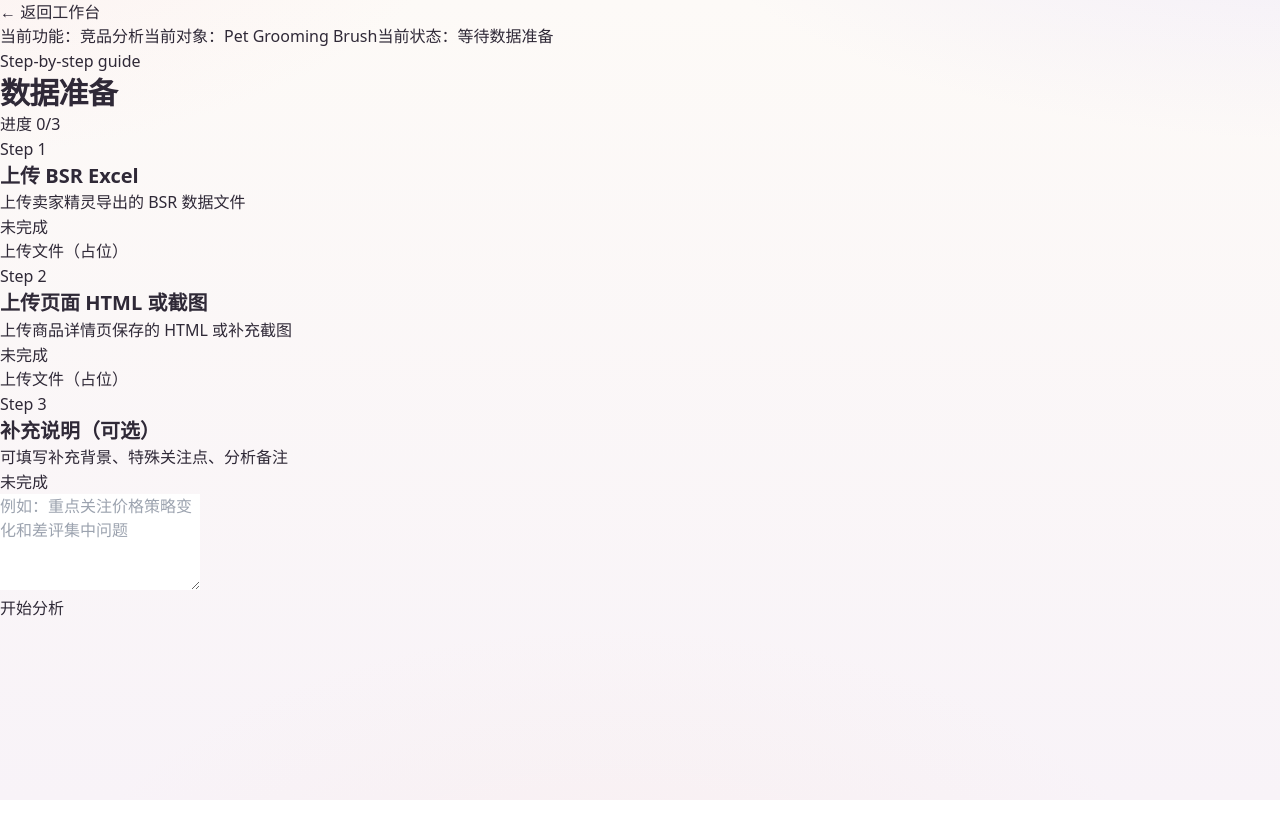
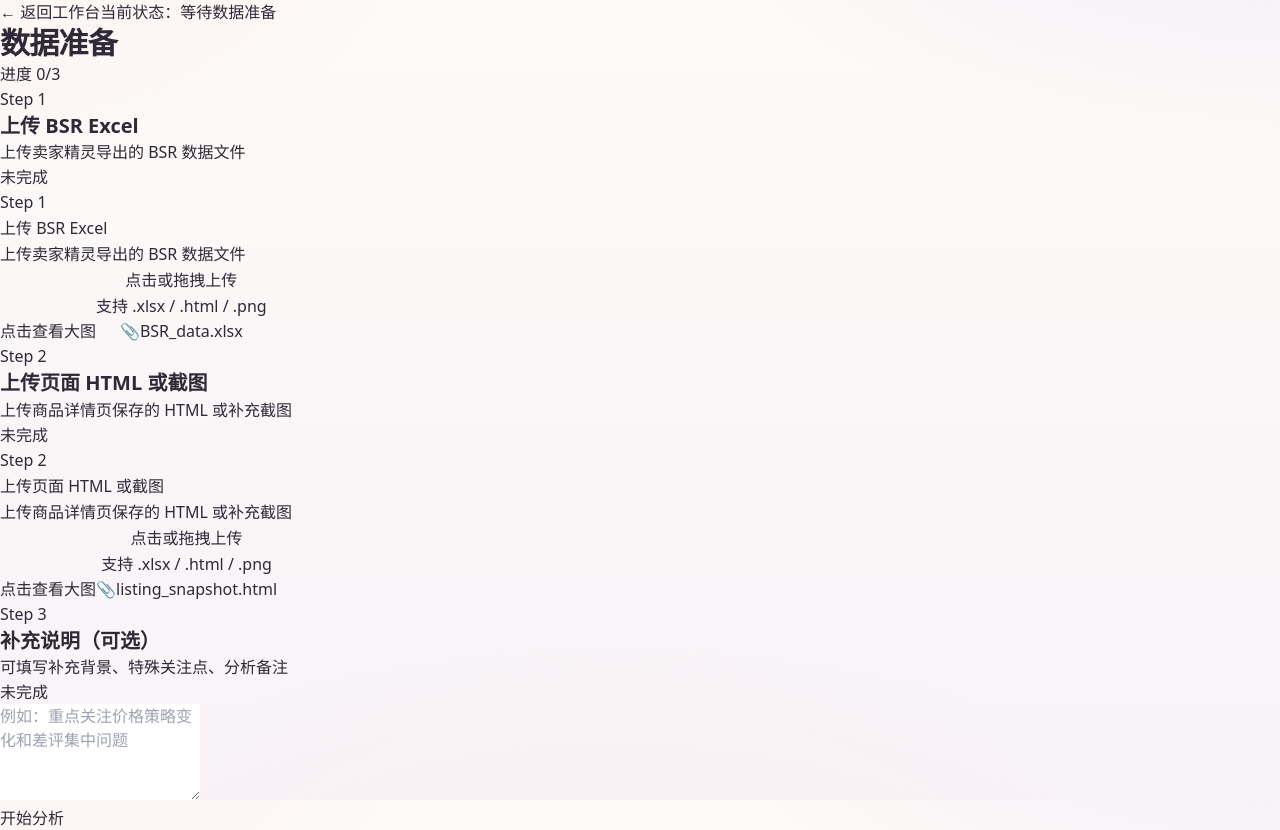
Before and after one commit to Adsel-sudo/Market-Competitor-Analysis-Platform, a Next.js app in the folder frontend/: page /data-prep in a window 1280 px wide. Before the commit the page ends 800 px from the top, so only its background shows below. Built offline with nearby package versions, Linux system fonts and the light colour scheme.

Commit message:
feat(frontend): restyle workspace and data preparation layouts

```diff
--- a/frontend/components/data-preparation/data-preparation-page.tsx
+++ b/frontend/components/data-preparation/data-preparation-page.tsx
@@ -5,6 +5,7 @@ import { useRouter } from "next/navigation";
 
 import { GlassCard, PageShell, PrimaryButton, SectionContainer, SecondaryButton } from "@/components/common";
 import { StepCard } from "@/components/data-preparation/step-card";
+import { cn } from "@/components/ui/utils";
 import { dataPreparationStepsMock } from "@/mocks/data-preparation.mock";
 
 type DataPreparationPageProps = {
@@ -35,27 +36,37 @@ export function DataPreparationPage({ moduleName, targetObject }: DataPreparatio
   };
 
   return (
-    <PageShell>
-      <SectionContainer className="max-w-5xl space-y-5">
-        <header className="glass-card flex flex-wrap items-center justify-between gap-3 px-6 py-3.5">
+    <PageShell className="px-5 pt-3 lg:px-8 lg:pt-4 xl:px-12">
+      <SectionContainer className="space-y-4">
+        <header className="glass-card mx-auto flex w-full max-w-[1360px] items-center justify-between rounded-[30px] px-6 py-3 lg:px-8">
           <SecondaryButton onClick={() => router.push("/")}>← 返回工作台</SecondaryButton>
-          <div className="flex flex-wrap items-center gap-2 text-xs text-secondary">
-            <span className="rounded-full bg-white/70 px-2.5 py-1">当前功能：{moduleName}</span>
-            <span className="rounded-full bg-white/70 px-2.5 py-1">当前对象：{targetObject}</span>
-            <span className="rounded-full bg-[color:var(--accent-secondary)] px-2.5 py-1 text-[color:var(--accent-primary)]">
+          <span className="rounded-full bg-[color:var(--accent-secondary)] px-2.5 py-1 text-xs text-[color:var(--accent-primary)]">
             当前状态：等待数据准备
           </span>
-          </div>
         </header>
 
-        <GlassCard className="space-y-6 p-6">
-          <div className="flex items-center justify-between">
-            <div>
-              <p className="text-sm text-secondary">Step-by-step guide</p>
-              <h1 className="mt-1 text-2xl">数据准备</h1>
-            </div>
+        <GlassCard className="mx-auto w-full max-w-[1820px] space-y-6 p-6 lg:p-8">
+          <div className="flex items-start justify-between">
+            <h1 className="text-[42px] leading-none">数据准备</h1>
             <span className="rounded-full bg-white/70 px-3 py-1 text-xs text-secondary">进度 {completedCount}/3</span>
           </div>
+
+          <div className="grid gap-5 lg:grid-cols-[74px_minmax(0,1fr)]">
+            <aside className="hidden lg:flex lg:justify-center">
+              <div className="relative mt-2 flex h-full min-h-[520px] w-10 items-start justify-center">
+                <div className="h-full w-[4px] rounded-full bg-[#d8d2e0]" />
+                <div className="absolute left-1/2 top-5 h-5 w-5 -translate-x-1/2 rounded-full border-4 border-white bg-[color:var(--accent-primary)] shadow-[0_0_0_4px_rgba(117,102,216,0.2)]" />
+                {steps.slice(1).map((_, index) => (
+                  <div
+                    key={index}
+                    className={cn(
+                      "absolute left-1/2 h-3 w-3 -translate-x-1/2 rounded-full",
+                      index === 0 ? "top-[35%] bg-[#c7bfce]" : "top-[67%] bg-[#c7bfce]",
+                    )}
+                  />
+                ))}
+              </div>
+            </aside>
 
             <div className="space-y-3">
               {steps.map((step, index) => (
@@ -69,6 +80,7 @@ export function DataPreparationPage({ moduleName, targetObject }: DataPreparatio
                 />
               ))}
             </div>
+          </div>
 
           <div className="pt-1">
             <PrimaryButton onClick={jumpToPage3}>开始分析</PrimaryButton>
--- a/frontend/components/data-preparation/step-card.tsx
+++ b/frontend/components/data-preparation/step-card.tsx
@@ -1,5 +1,8 @@
+"use client";
+
+import { useMemo, useState } from "react";
+
 import { cn } from "@/components/ui/utils";
-import { SecondaryButton } from "@/components/common";
 import type { DataPreparationStep } from "@/mocks/data-preparation.mock";
 
 type StepCardProps = {
@@ -11,7 +14,16 @@ type StepCardProps = {
 };
 
 export function StepCard({ index, step, note, onToggleComplete, onNoteChange }: StepCardProps) {
+  const [showPreview, setShowPreview] = useState(false);
+
+  const previewTitle = useMemo(() => {
+    if (step.id === "step-1") return "BSR 参考图";
+    if (step.id === "step-2") return "HTML/截图参考图";
+    return "说明参考图";
+  }, [step.id]);
+
   return (
+    <>
       <article
         className={cn(
           "surface-card rounded-2xl p-5 transition",
@@ -37,10 +49,34 @@ export function StepCard({ index, step, note, onToggleComplete, onNoteChange }:
         </div>
 
         {step.type === "upload" ? (
-        <div className="mt-4">
-          <SecondaryButton onClick={() => onToggleComplete(step.id)}>
-            {step.completed ? "重新上传（占位）" : "上传文件（占位）"}
-          </SecondaryButton>
+          <div className="mt-4 grid items-center gap-4 rounded-2xl bg-white/45 p-4 lg:grid-cols-[minmax(220px,1fr)_minmax(280px,1.2fr)_minmax(250px,0.9fr)]">
+            <div>
+              <p className="text-xs font-medium uppercase tracking-wide text-secondary">Step {index + 1}</p>
+              <p className="mt-1 text-xl font-semibold text-primary">{step.title}</p>
+              <p className="mt-2 text-sm text-secondary">{step.description}</p>
+            </div>
+
+            <button
+              type="button"
+              onClick={() => setShowPreview(true)}
+              className="group relative mx-auto flex h-28 w-full max-w-[360px] items-center justify-center overflow-hidden rounded-xl bg-[linear-gradient(135deg,#f3efff_0%,#ebe5ff_100%)]"
+            >
+              <div className="h-[78%] w-[86%] rounded-lg bg-[linear-gradient(180deg,#ffffff_0%,#f4f0ff_100%)]" />
+              <span className="absolute bottom-2 text-xs text-secondary transition group-hover:text-primary">点击查看大图</span>
+            </button>
+
+            <button
+              type="button"
+              onClick={() => onToggleComplete(step.id)}
+              className="flex min-h-[130px] w-full flex-col justify-center rounded-xl border border-dashed border-[#cdc4da] bg-white/70 px-4 text-left transition hover:bg-white"
+            >
+              <p className="text-sm font-medium text-primary">点击或拖拽上传</p>
+              <p className="mt-1 text-xs text-secondary">支持 .xlsx / .html / .png</p>
+              <div className="mt-3 flex items-center gap-2 rounded-lg bg-[#f7f5ff] px-3 py-2">
+                <span className="text-sm">📎</span>
+                <span className="text-xs text-secondary">{step.id === "step-1" ? "BSR_data.xlsx" : "listing_snapshot.html"}</span>
+              </div>
+            </button>
           </div>
         ) : (
           <div className="mt-4">
@@ -54,5 +90,27 @@ export function StepCard({ index, step, note, onToggleComplete, onNoteChange }:
           </div>
         )}
       </article>
+
+      {showPreview ? (
+        <div
+          className="fixed inset-0 z-50 flex items-center justify-center bg-[#1a1330]/55 px-4"
+          role="dialog"
+          aria-modal="true"
+          onClick={() => setShowPreview(false)}
+        >
+          <button
+            type="button"
+            className="relative w-full max-w-[920px] overflow-hidden rounded-2xl bg-white p-4 text-left"
+            onClick={(event) => event.stopPropagation()}
+          >
+            <div className="mb-2 flex items-center justify-between">
+              <p className="text-sm font-medium text-primary">{previewTitle}</p>
+              <span className="text-xs text-secondary">点击遮罩关闭</span>
+            </div>
+            <div className="h-[460px] w-full rounded-xl bg-[linear-gradient(180deg,#f5f1ff_0%,#e9e3ff_100%)]" />
+          </button>
+        </div>
+      ) : null}
+    </>
   );
 }
--- a/frontend/components/workspace-entry/workspace-entry-page.tsx
+++ b/frontend/components/workspace-entry/workspace-entry-page.tsx
@@ -36,7 +36,7 @@ export function WorkspaceEntryPage() {
     <PageShell className="min-h-screen bg-[linear-gradient(180deg,#fcf6f4_0%,#f8f4f8_100%)] px-0 py-0">
       <WorkspaceHeader />
 
-      <SectionContainer className="flex min-h-[calc(100vh-62px)] w-full max-w-[1660px] flex-col px-5 py-6 lg:px-8 xl:px-12">
+      <SectionContainer className="flex min-h-[calc(100vh-104px)] w-full max-w-[1660px] flex-col px-5 py-6 lg:px-8 xl:px-12">
         <div className="grid h-full flex-1 grid-cols-1 gap-4 lg:grid-cols-[minmax(0,72fr)_minmax(350px,28fr)] lg:gap-4">
           <div className="rounded-[24px] border border-[#e3e0e8] bg-[#ffffff] p-7 shadow-[0_10px_24px_rgba(68,50,105,0.05)] lg:p-8 xl:p-9">
             <FeatureEntryPanel options={workspaceModuleOptions} onSelect={jumpToDataPrep} />
```
Also changed, not shown: frontend/components/workspace-entry/workspace-header.tsx (+3 -5 lines). Lines whose indentation alone changed are shown as unchanged.
